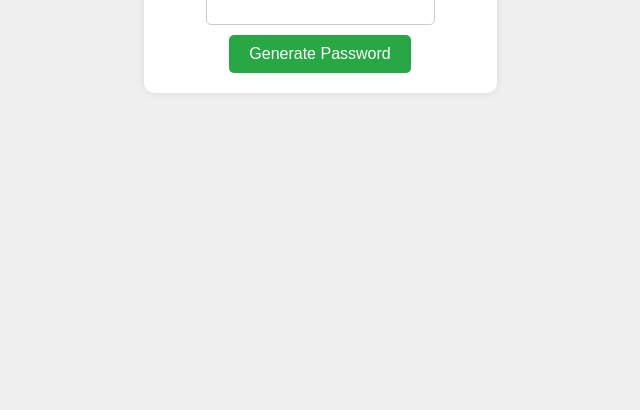
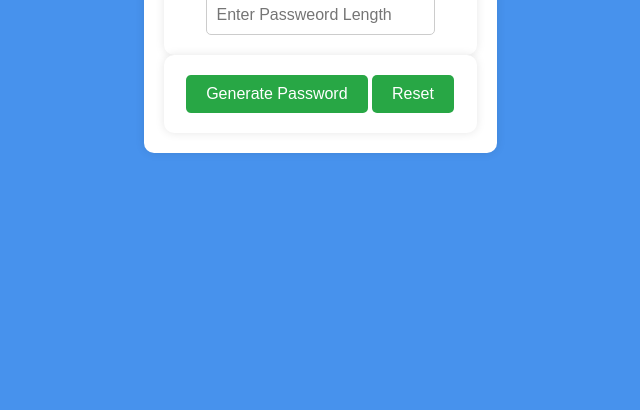
Before and after one commit to shashank77665/PasswordGenerator, a plain HTML site: page index.html in a window 1280 px wide. Shown: the part 390-800 px from the top of the page, without its empty margins (320-960 px from the left). Drawn offline with Linux system fonts and the light colour scheme.

Commit message:
reset added

```diff
--- a/index.html
+++ b/index.html
@@ -10,10 +10,21 @@
     <div class="container">
         <h1>Password Generator</h1>
         <div class="password-container">
-            <input type="text" id="password">
+            <input type="text" id="password" placeholder="Generated Password" readonly>
 
         </div>
-        <button id="generate" onclick="generatePassword()" >Generate Password</button>
+        <div class="container">
+            <input type="number" id="length" placeholder="Enter Passweord Length">
+
+        </div>
+
+        <div class="container">
+            <button id="generate" onclick="generatePassword()" >Generate Password</button>
+            <button id="reset" onclick="reset()" >Reset</button>
+
+        </div>
+
+
     </div>
     <script src="script.js"></script>
 </body>
--- a/script.js
+++ b/script.js
@@ -1,5 +1,10 @@
 
 function generatePassword(){
-    let password=Math.floor(Math.random() * 1000000000);
-    document.getElementById('password').value=password;
+    let value=document.getElementById("length").value;
+    document.getElementById('password').value = Math.random().toString(36).substr(2, value);
 }
+
+function reset(){
+    document.getElementById('password').value ="";
+    document.getElementById('length').value ="";
+}
--- a/style.css
+++ b/style.css
@@ -8,7 +8,7 @@ body{
     align-items: center;
     height: 100vh;
     display: flex;
-    background-color: #f0f0f0;
+    background-color: #4792ed;
     font-family: Arial, Helvetica, sans-serif;
 }
 
@@ -24,6 +24,13 @@ body{
 
     justify-content: space-between;
     margin-bottom: 10px;
+}
+
+#length{
+    padding: 10px;
+    border: 1px solid #ccc;
+    border-radius: 5px;
+    font-size: 16px;
 }
 
 #password{
@@ -43,3 +50,13 @@ body{
     color: white;
     font-size: 16px;
 }
+
+#reset {
+    padding: 10px 20px;
+    border: none;
+    border-radius: 5px;
+    cursor: pointer;
+    background-color: #28a745;
+    color: white;
+    font-size: 16px;
+}
```
